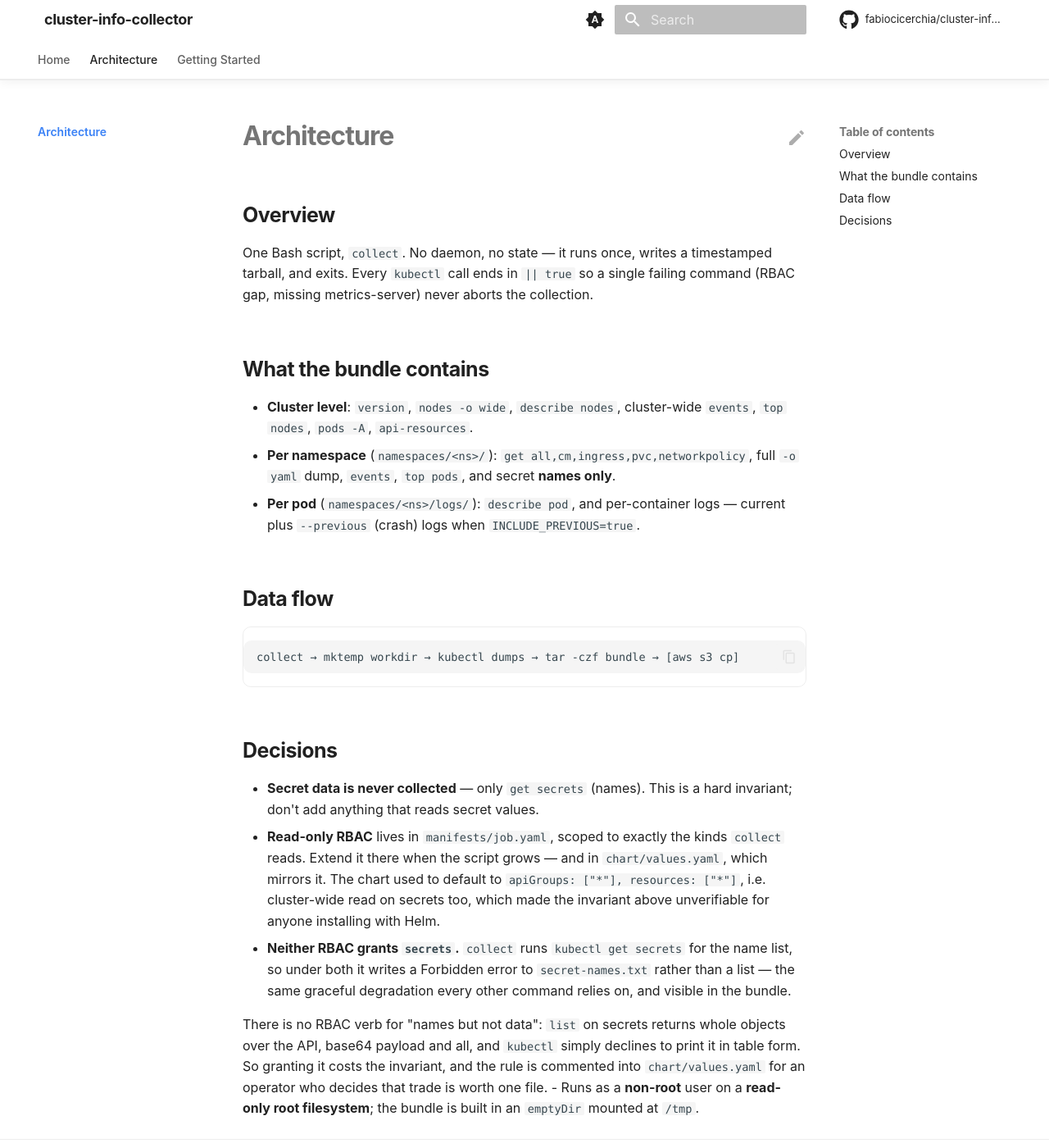
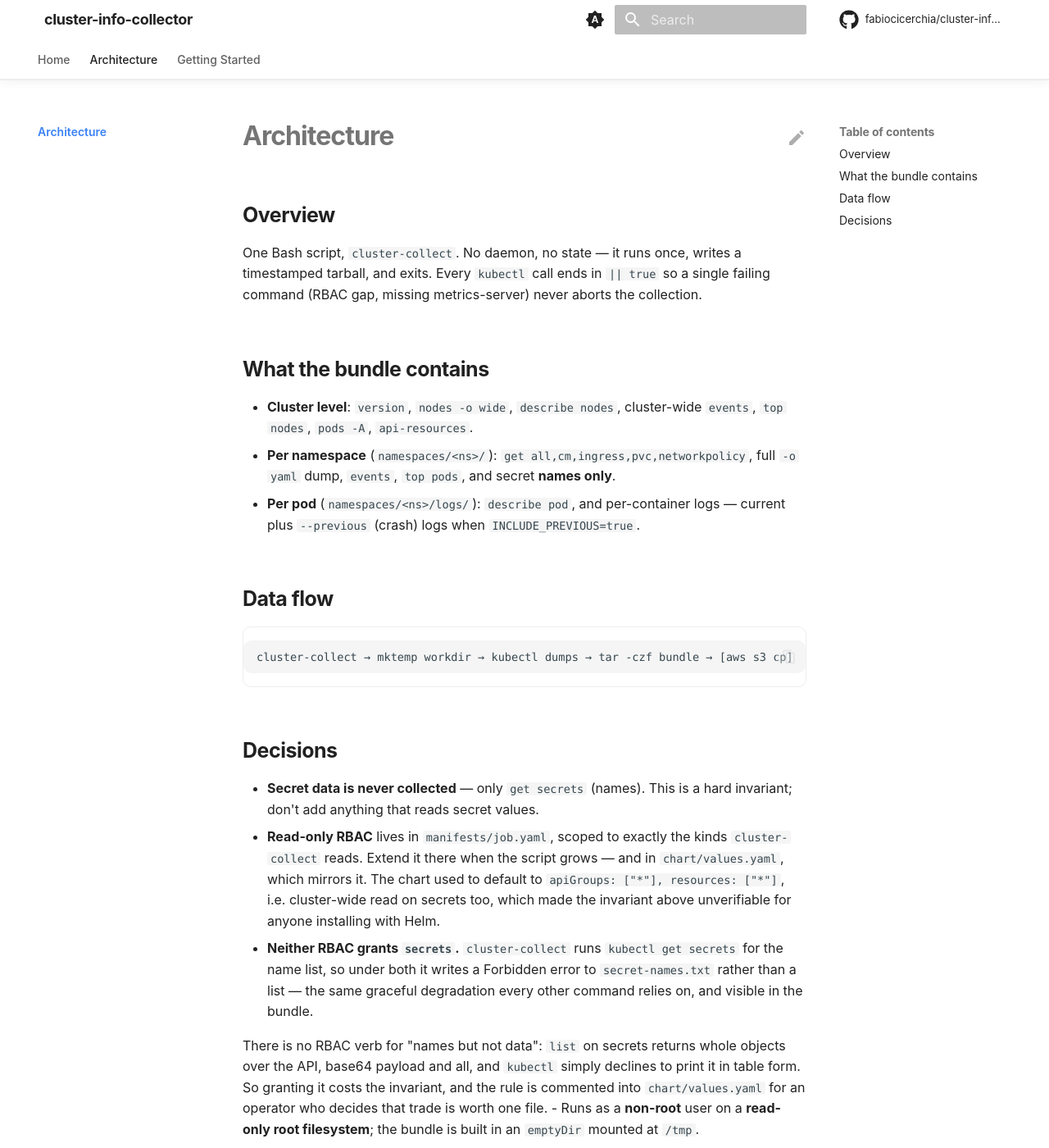
Before and after one commit to fabiocicerchia/cluster-info-collector, an MkDocs documentation site: the page built from docs/architecture.md, in a window 1280 px wide and 1400 px high. Shown: the whole window at 82% size. Built offline with MkDocs 1.6.1 and Material for MkDocs 9.7.7, drawn with Linux system fonts in a browser that asks for light colours; comment, search, counter and statistics services are not loaded.

Commit message:
refactor!: rename the `collect` command to `cluster-collect` (#57)
* refactor!: rename the `collect` command to `cluster-collect`

`collect` is too generic to put in /usr/bin: a bare verb in /usr/bin invites a collision with anything. Distro packaging is
where that bites — a package cannot own a name another package already
claims — so the rename happens before anyone installs it, not after.

BREAKING CHANGE: the command is now `cluster-collect`. The image entrypoint and the Job container name are now `cluster-collect`. The verb 'collect' in prose is unchanged.

Co-Authored-By: Claude Opus 5 (1M context) <noreply@anthropic.com>
Claude-Session: https://claude.ai/code/session_01PJDSbimNtVbucZBkcswNDB

* ci: shellcheck the renamed script

ci.yml still named `collect`, which no longer exists, so shellcheck
failed on a missing file rather than on anything it found.

Co-Authored-By: Claude Opus 5 (1M context) <noreply@anthropic.com>
Claude-Session: https://claude.ai/code/session_01PJDSbimNtVbucZBkcswNDB

---------

Co-authored-by: Claude Opus 5 (1M context) <noreply@anthropic.com>

````diff
--- a/docs/architecture.md
+++ b/docs/architecture.md
@@ -2,7 +2,7 @@
 
 ## Overview
 
-One Bash script, `collect`. No daemon, no state — it runs once, writes a
+One Bash script, `cluster-collect`. No daemon, no state — it runs once, writes a
 timestamped tarball, and exits. Every `kubectl` call ends in `|| true` so a
 single failing command (RBAC gap, missing metrics-server) never aborts the
 collection.
@@ -19,7 +19,7 @@ collection.
 ## Data flow
 
 ```text
-collect → mktemp workdir → kubectl dumps → tar -czf bundle → [aws s3 cp]
+cluster-collect → mktemp workdir → kubectl dumps → tar -czf bundle → [aws s3 cp]
 ```
 
 ## Decisions
@@ -27,11 +27,11 @@ collect → mktemp workdir → kubectl dumps → tar -czf bundle → [aws s3 cp]
 - **Secret data is never collected** — only `get secrets` (names). This is a
   hard invariant; don't add anything that reads secret values.
 - **Read-only RBAC** lives in `manifests/job.yaml`, scoped to exactly the kinds
-  `collect` reads. Extend it there when the script grows — and in
+  `cluster-collect` reads. Extend it there when the script grows — and in
   `chart/values.yaml`, which mirrors it. The chart used to default to
   `apiGroups: ["*"], resources: ["*"]`, i.e. cluster-wide read on secrets too,
   which made the invariant above unverifiable for anyone installing with Helm.
-- **Neither RBAC grants `secrets`.** `collect` runs `kubectl get secrets` for
+- **Neither RBAC grants `secrets`.** `cluster-collect` runs `kubectl get secrets` for
   the name list, so under both it writes a Forbidden error to
   `secret-names.txt` rather than a list — the same graceful degradation every
   other command relies on, and visible in the bundle.
````
Also changed, not shown: CLAUDE.md (+5 -5 lines), docs/getting-started.md (+2 -2 lines), 14 other files.
